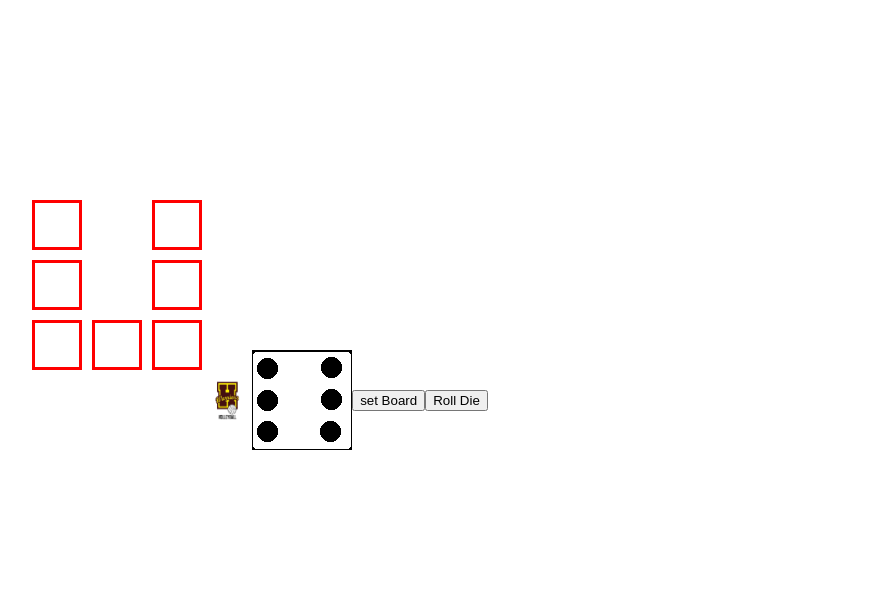
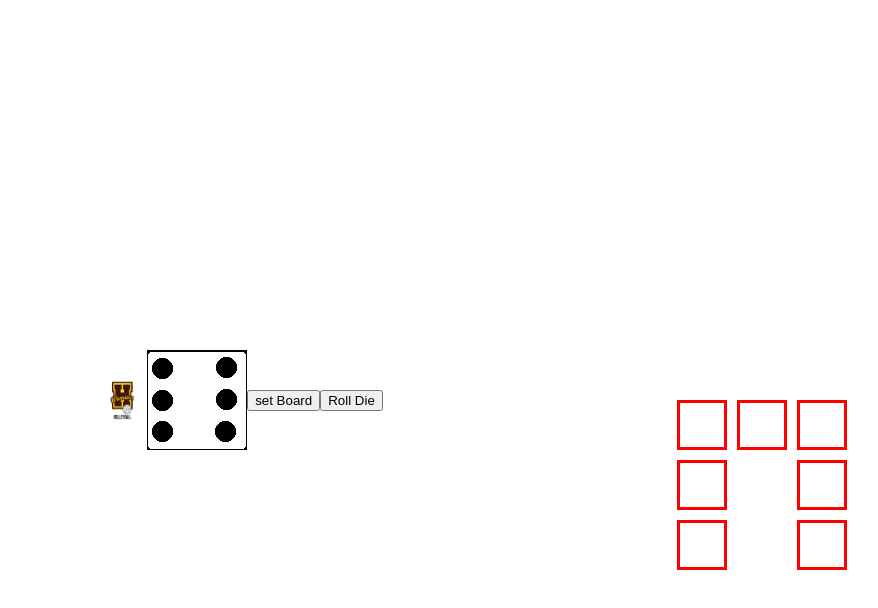
Before and after one commit to WyattLewandowski/FastTrack, a plain HTML site: page index.html in a window 1280 px wide. Both pictures are taken after a click on the button "set Board". Shown: the whole page, without its empty margins (400-1278 px from the left). Drawn offline with Linux system fonts and the light colour scheme.

Commit message:
Update index.html

```diff
--- a/index.html
+++ b/index.html
@@ -20,8 +20,14 @@
 </style>
   <script>
     // global variables
-    let boardCount = 0;
-    let containerRightEdge = 0;
+
+    let boardIndex = 0;
+
+    const boardsPerCircle = 6;   // 6-point star (change to 4, 8, etc)
+
+    const radius = 180;          // distance from center
+
+  //  let containerRightEdge = 0;
     //drag and drop stuff start
 function dragstartHandler(ev) {
   ev.dataTransfer.setData("text", ev.target.id);
@@ -138,6 +144,19 @@ function placeDivsInU(
 
   return maxX;
 }
+function getStarPlacement(index) {
+  const angle = (360 / boardsPerCircle) * index;
+  const radians = angle * Math.PI / 180;
+
+  const centerX = 400;
+  const centerY = 200;
+
+  return {
+    x: centerX + Math.cos(radians) * radius,
+    y: centerY + Math.sin(radians) * radius,
+    rotation: (angle + 180) % 360
+  };
+}
 
 
 
@@ -145,27 +164,34 @@ function makeBoard() {
   const total = 7;
   const container = document.getElementById("container");
 
-  const startIndex = boardCount * total;
+  const startIndex = boardIndex * total;
 
+  // create squares
   for (let p = 0; p < total; p++) {
     createAndAddDiv(startIndex + p);
   }
 
-  const boardRightEdge = placeDivsInU(
+  // star placement
+  const placement = getStarPlacement(boardIndex);
+
+  placeDivsInU(
     total,
     startIndex,
-    0,
+    placement.rotation,
     50,
     10,
-    containerRightEdge + 40 // spacing between boards
+    placement.x
   );
 
-  containerRightEdge = boardRightEdge;
-  container.style.width = containerRightEdge + "px";
+  // vertical offset
+  for (let i = 0; i < total; i++) {
+    const div = document.getElementById("div-" + (startIndex + i));
+    div.style.top =
+      parseFloat(div.style.top) + placement.y + "px";
+  }
 
-  boardCount++;
+  boardIndex++;
 }
-
 
 
 
```
